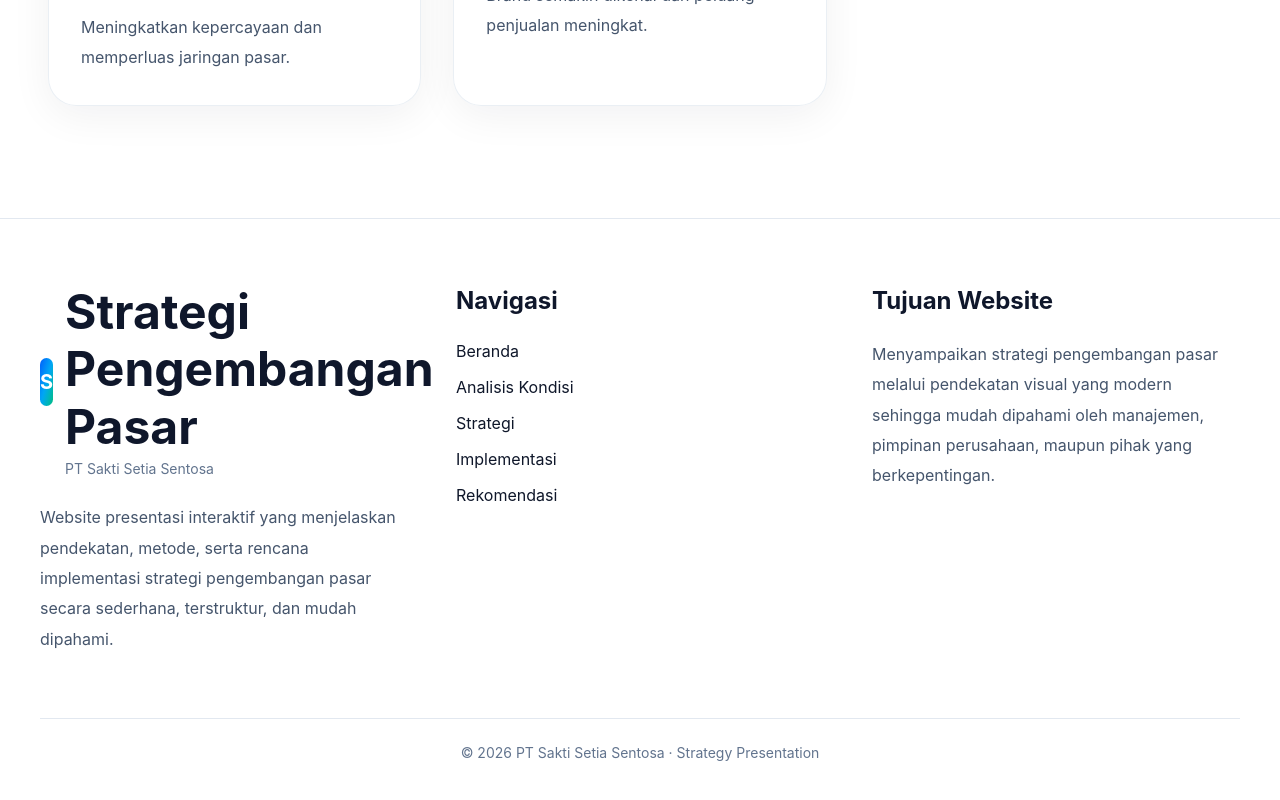
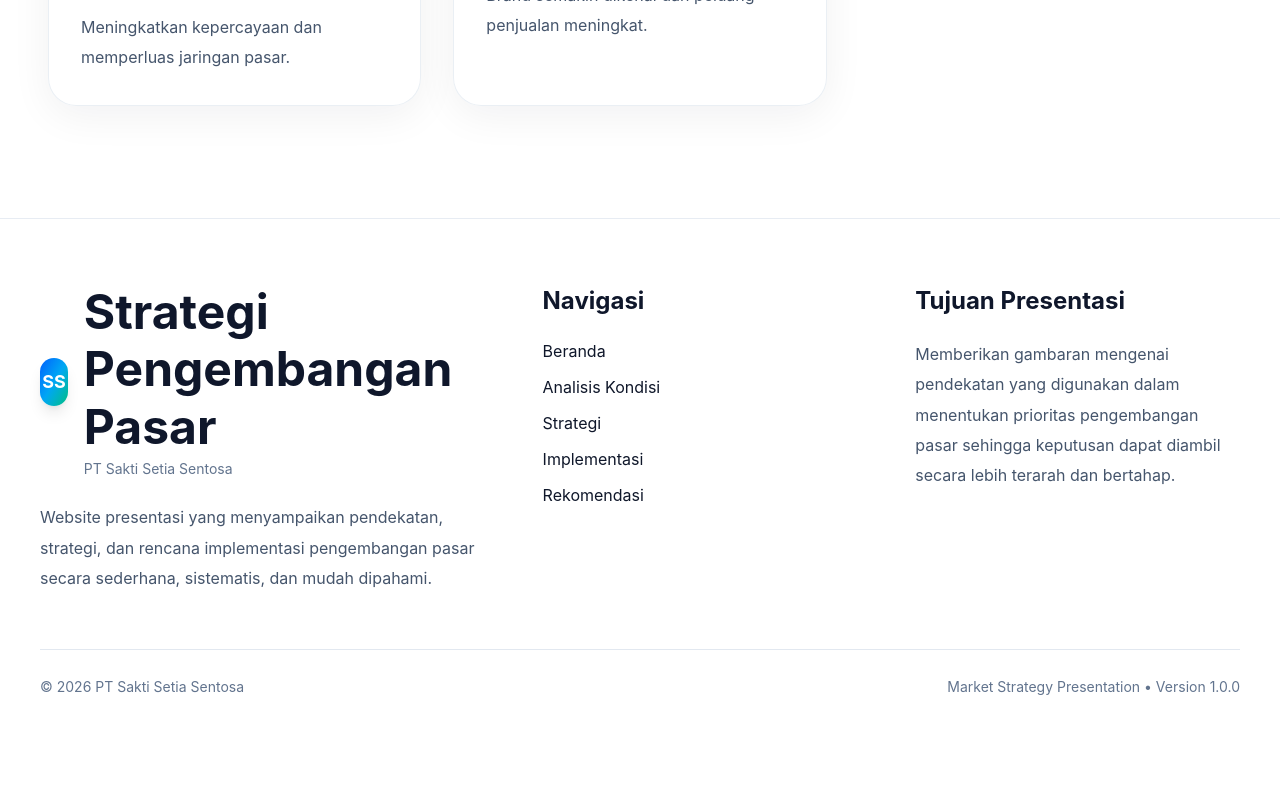
Before and after one commit to dawudsw0491-cell/market-strategy-presentation, a Next.js app: page / in a window 1280 px wide. Shown: the part 6020-6820 px from the top of the page. After the commit the page ends 6785 px from the top, so only its background shows below. Built offline with nearby package versions, Linux system fonts and the light colour scheme.

Commit message:
style: refine presentation footer

```diff
--- a/components/layout/footer.tsx
+++ b/components/layout/footer.tsx
@@ -25,17 +25,17 @@ const menus = [
 
 export default function Footer() {
   return (
-    <footer className="border-t border-slate-200 bg-white">
-      <div className="container-app py-16">
-        <div className="grid gap-12 lg:grid-cols-3">
+    <footer className="border-t border-slate-200/80 bg-white">
+      <div className="container-app py-14 lg:py-16">
+        <div className="grid gap-12 lg:grid-cols-[1.4fr_1fr_1fr]">
           <div>
-            <div className="mb-5 flex items-center gap-3">
-              <div className="flex h-12 w-12 items-center justify-center rounded-2xl bg-gradient-to-br from-blue-600 via-sky-500 to-emerald-500 text-xl font-bold text-white">
-                S
+            <div className="mb-5 flex items-center gap-4">
+              <div className="flex h-12 w-12 items-center justify-center rounded-2xl bg-gradient-to-br from-blue-600 via-sky-500 to-emerald-500 text-lg font-bold text-white shadow-lg">
+                SS
               </div>
 
               <div>
-                <h2 className="font-bold text-slate-900">
+                <h2 className="text-lg font-bold text-slate-900">
                   Strategi Pengembangan Pasar
                 </h2>
 
@@ -45,15 +45,15 @@ export default function Footer() {
               </div>
             </div>
 
-            <p className="max-w-sm leading-7 text-slate-600">
-              Website presentasi interaktif yang menjelaskan pendekatan,
-              metode, serta rencana implementasi strategi pengembangan pasar
-              secara sederhana, terstruktur, dan mudah dipahami.
+            <p className="max-w-md leading-8 text-slate-600">
+              Website presentasi yang menyampaikan pendekatan, strategi, dan
+              rencana implementasi pengembangan pasar secara sederhana,
+              sistematis, dan mudah dipahami.
             </p>
           </div>
 
           <div>
-            <h3 className="mb-5 font-semibold text-slate-900">
+            <h3 className="mb-5 text-base font-semibold text-slate-900">
               Navigasi
             </h3>
 
@@ -62,7 +62,7 @@ export default function Footer() {
                 <li key={menu.href}>
                   <Link
                     href={menu.href}
-                    className="text-slate-600 transition hover:text-blue-600"
+                    className="transition duration-200 hover:text-blue-600"
                   >
                     {menu.title}
                   </Link>
@@ -72,20 +72,26 @@ export default function Footer() {
           </div>
 
           <div>
-            <h3 className="mb-5 font-semibold text-slate-900">
-              Tujuan Website
+            <h3 className="mb-5 text-base font-semibold text-slate-900">
+              Tujuan Presentasi
             </h3>
 
-            <p className="leading-7 text-slate-600">
-              Menyampaikan strategi pengembangan pasar melalui pendekatan
-              visual yang modern sehingga mudah dipahami oleh manajemen,
-              pimpinan perusahaan, maupun pihak yang berkepentingan.
+            <p className="leading-8 text-slate-600">
+              Memberikan gambaran mengenai pendekatan yang digunakan dalam
+              menentukan prioritas pengembangan pasar sehingga keputusan dapat
+              diambil secara lebih terarah dan bertahap.
             </p>
           </div>
         </div>
 
-        <div className="mt-16 border-t border-slate-200 pt-6 text-center text-sm text-slate-500">
-          © {new Date().getFullYear()} PT Sakti Setia Sentosa · Strategy Presentation
+        <div className="mt-14 flex flex-col items-center justify-between gap-3 border-t border-slate-200 pt-6 text-sm text-slate-500 md:flex-row">
+          <p>
+            © {new Date().getFullYear()} PT Sakti Setia Sentosa
+          </p>
+
+          <p>
+            Market Strategy Presentation • Version 1.0.0
+          </p>
         </div>
       </div>
     </footer>
```
